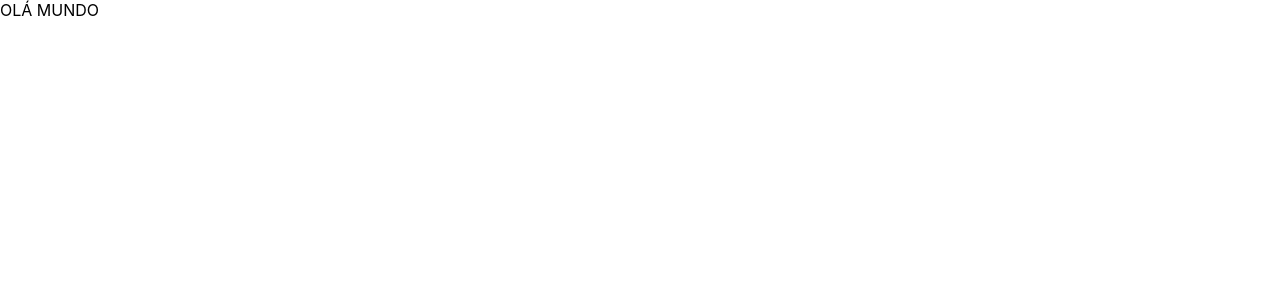
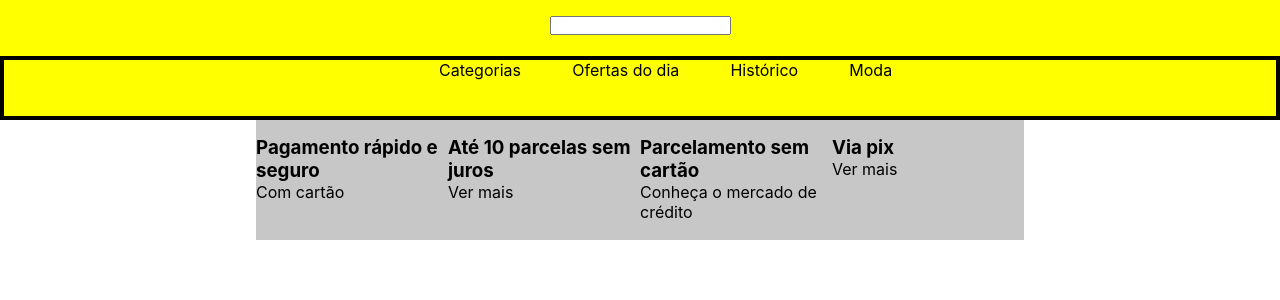
Before and after one commit to MarcosFernandes99/PageMercadoLivre, a React (Create React App) app in the folder PageMercadoLivre/: page / in a window 1280 px wide. Shown: the top 300 px of the page. Built offline with nearby package versions, Linux system fonts and the light colour scheme; the HTML template or start-up script is replaced by a standard one.

Commit message:
adicionando navBar e sessão de benefícios

```diff
--- a/PageMercadoLivre/src/App.css
+++ b/PageMercadoLivre/src/App.css
@@ -1,38 +1,41 @@
-.App {
-  text-align: center;
+* {
+  margin: 0;
+  padding: 0;
 }
 
-.App-logo {
-  height: 40vmin;
-  pointer-events: none;
+header {
+  text-align: center;
+  background-color: yellow;
 }
 
-@media (prefers-reduced-motion: no-preference) {
-  .App-logo {
-    animation: App-logo-spin infinite 20s linear;
-  }
+.search{
+  height: 7vh;
 }
 
-.App-header {
-  background-color: #282c34;
-  min-height: 100vh;
-  display: flex;
-  flex-direction: column;
-  align-items: center;
-  justify-content: center;
-  font-size: calc(10px + 2vmin);
-  color: white;
+.input {
+  margin-top: 2vh;
 }
 
-.App-link {
-  color: #61dafb;
+.navegation {
+  border: 0.5vh solid black;
+  height: 7vh;
 }
 
-@keyframes App-logo-spin {
-  from {
-    transform: rotate(0deg);
-  }
-  to {
-    transform: rotate(360deg);
-  }
+.category{
+  margin-left: 4vw;
 }
+
+.benefits{
+  display: flex;
+  justify-content: center;
+}
+
+.benefit{
+  height: 15vh;
+  width: 15vw;
+  background-color: rgb(199, 199, 199);
+}
+
+h3{
+  margin-top: 2vh;
+}
--- a/PageMercadoLivre/src/App.tsx
+++ b/PageMercadoLivre/src/App.tsx
@@ -1,10 +1,15 @@
-import React from 'react';
+import Home from "./organismos/Home";
+import "./App.css"
 
 function App() {
+
   return (
-   <header>
-    OLÁ MUNDO
-   </header>
+
+    <>
+
+      <Home></Home>
+
+    </>
 
   )
 }
--- /dev/null
+++ b/PageMercadoLivre/src/moleculas/NavBar.tsx
@@ -0,0 +1,26 @@
+
+
+const NavBar: React.FC = () => {
+
+    return (
+
+        <>
+
+        <header className="header">
+            <section className="search">
+                <input className="input" type="text" />
+            </section>
+
+            <section className="navegation">
+                <span className="category" >Categorias</span>
+                <span className="category" >Ofertas do dia</span>
+                <span className="category" >Histórico</span>
+                <span className="category" >Moda</span>
+            </section>
+        </header>
+
+        </>
+    )
+}
+
+export default NavBar
--- /dev/null
+++ b/PageMercadoLivre/src/moleculas/benefits.tsx
@@ -0,0 +1,21 @@
+const Benefits: React.FC = () => {
+
+    return (
+
+        <>
+            <section className="benefits">
+
+                <span className="benefit"><h3>Pagamento rápido e seguro</h3> <p>Com cartão</p></span>
+                <span className="benefit"><h3>Até 10 parcelas sem juros</h3> <p>Ver mais</p> </span>
+                <span className="benefit"><h3>Parcelamento sem cartão</h3> <p>Conheça o mercado de crédito</p></span>
+                <span className="benefit"><h3>Via pix</h3> <p>Ver mais</p></span>
+
+            </section>
+
+        </>
+
+    )
+
+}
+
+export default Benefits
--- /dev/null
+++ b/PageMercadoLivre/src/organismos/Home.tsx
@@ -0,0 +1,19 @@
+import NavBar from "../moleculas/NavBar"
+import Benefits from "../moleculas/benefits"
+
+
+const Home: React.FC = (props) => {
+
+    return (
+        <>
+
+        <NavBar></NavBar>
+        <Benefits></Benefits>
+
+        </>
+    )
+
+}
+
+
+export default Home
```
